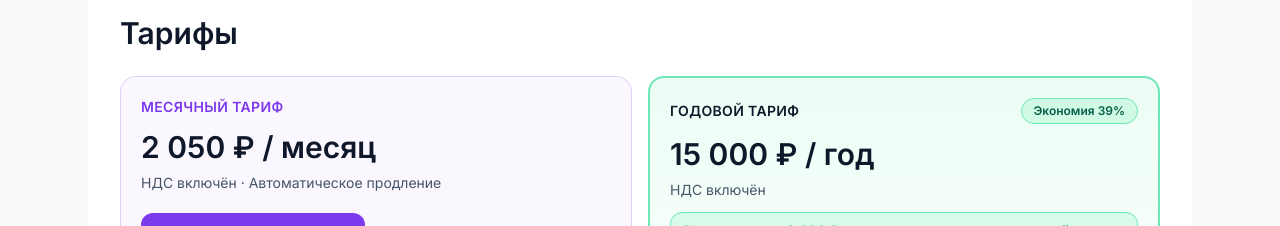
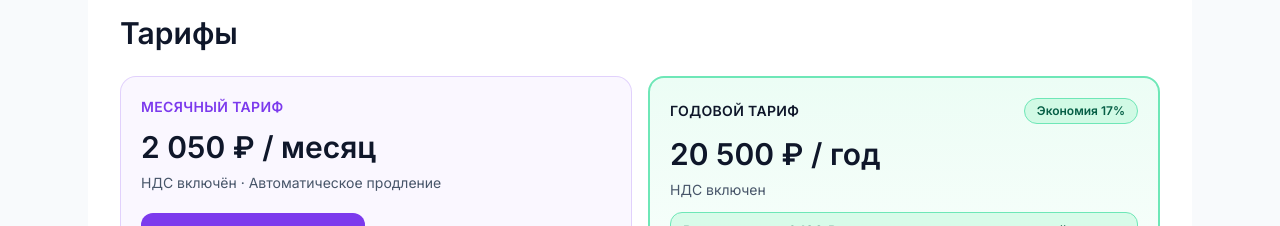
Before and after one commit to makegoralex/yago, a React (Vite) app in the folder frontend/: page / in a window 1280 px wide. Shown: the part 1440-1666 px from the top of the page. Built offline with nearby package versions, Linux system fonts and the light colour scheme; no server answers.

Commit message:
Update annual landing tariff to 20500 with VAT included wording

```diff
--- a/frontend/src/pages/Landing.tsx
+++ b/frontend/src/pages/Landing.tsx
@@ -22,7 +22,7 @@ const featureItems = [
 const howToStartSteps = ['Зарегистрируйтесь', 'Настройте товары и кассу', 'Начните продажи'];
 
 const monthlyPrice = 2050;
-const yearlyPrice = 15000;
+const yearlyPrice = 20500;
 const yearlyRegular = monthlyPrice * 12;
 const yearlySavings = yearlyRegular - yearlyPrice;
 const yearlySavingsPercent = Math.round((yearlySavings / yearlyRegular) * 100);
@@ -270,7 +270,7 @@ const LandingPage: React.FC = () => {
                 </span>
               </div>
               <p className="mt-3 text-3xl font-semibold text-slate-900">{yearlyPrice.toLocaleString('ru-RU')} ₽ / год</p>
-              <p className="mt-2 text-sm text-slate-600">НДС включён</p>
+              <p className="mt-2 text-sm text-slate-600">НДС включен</p>
               <div className="mt-3 rounded-xl border border-emerald-300 bg-emerald-100/80 px-3 py-2 text-sm font-semibold text-emerald-900">
                 Вы экономите {yearlySavings.toLocaleString('ru-RU')} ₽ в год относительно помесячной оплаты.
               </div>
```
